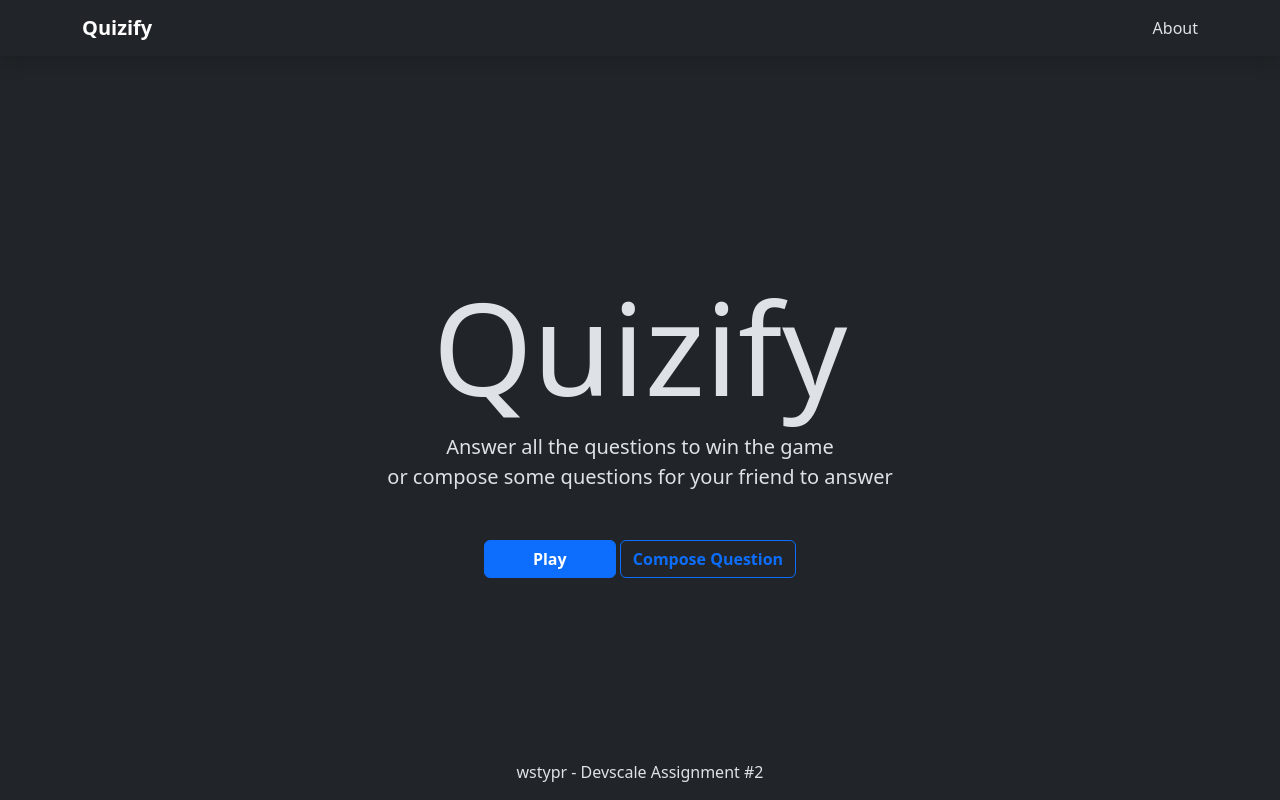
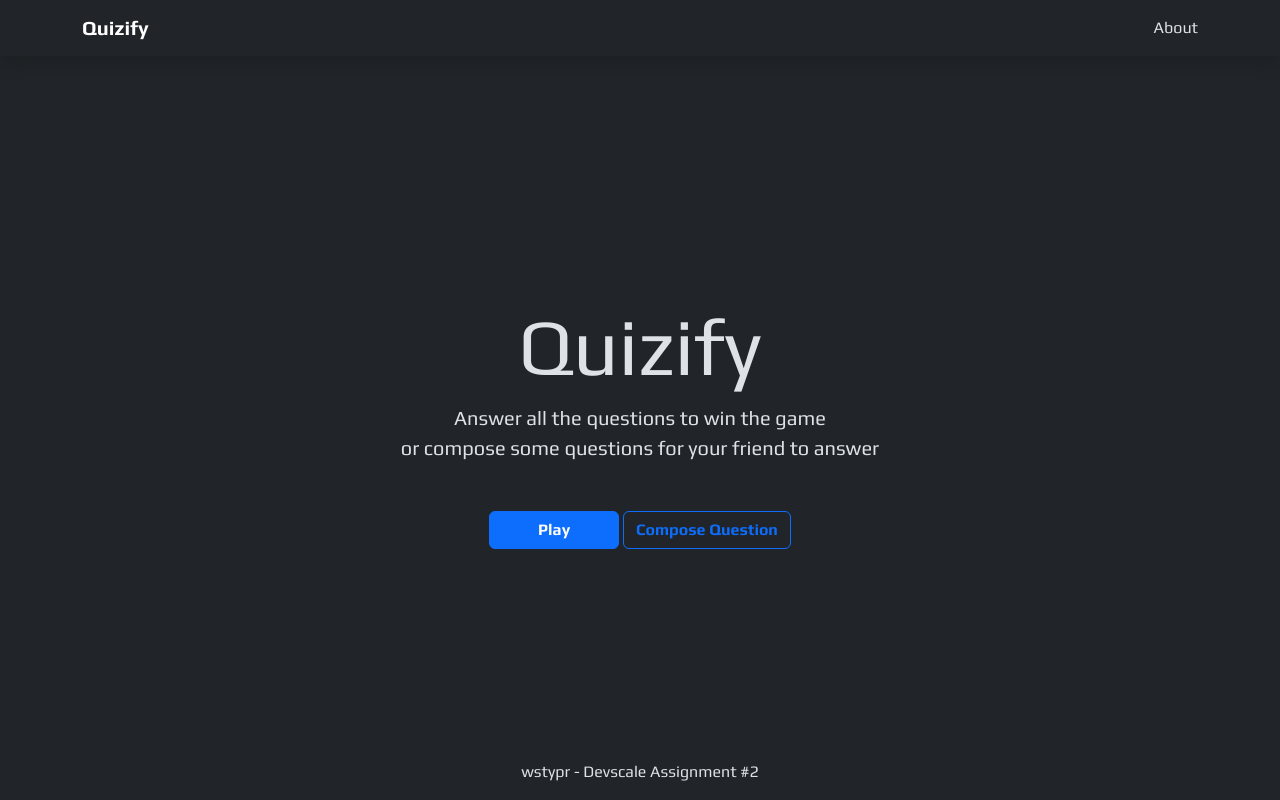
Before and after one commit to wstypr/quizify, a website built with Vite: page index.html in a window 1280 px wide. Built offline with nearby package versions, Linux system fonts and the light colour scheme.

Commit message:
fix font and some elements sizing

```diff
--- a/index.html
+++ b/index.html
@@ -10,6 +10,10 @@
       crossorigin="anonymous"
     />
     <link rel="stylesheet" href="style.css" />
+    <link
+      href="https://fonts.googleapis.com/css2?family=Play:wght@400;700&display=swap"
+      rel="stylesheet"
+    />
     <title>Quizify</title>
   </head>
   <body class="min-vh-100 d-flex flex-column justify-content-between">
@@ -23,7 +27,7 @@
       <div class="container">
         <div class="row align-items-center h-100">
           <div class="col text-center h-100">
-            <h1 class="main-title">Quizify</h1>
+            <h1 class="display-1">Quizify</h1>
             <div class="lead mb-5">
               Answer all the questions to win the game<br />
               or compose some questions for your friend to answer
--- a/public/style.css
+++ b/public/style.css
@@ -1,3 +1,8 @@
+body {
+  font-family: "Play", sans-serif !important;
+  font-weight: 400;
+}
+
 .card-body {
   min-height: 100px;
 }
@@ -13,7 +18,3 @@
 .answer-container:hover {
   background-color: rgb(175, 119, 14);
 }
-
-.main-title {
-  font-size: 8em;
-}
```
Also changed, not shown: compose.html (+5 -1 lines), public/about.html (+8 -4 lines).
